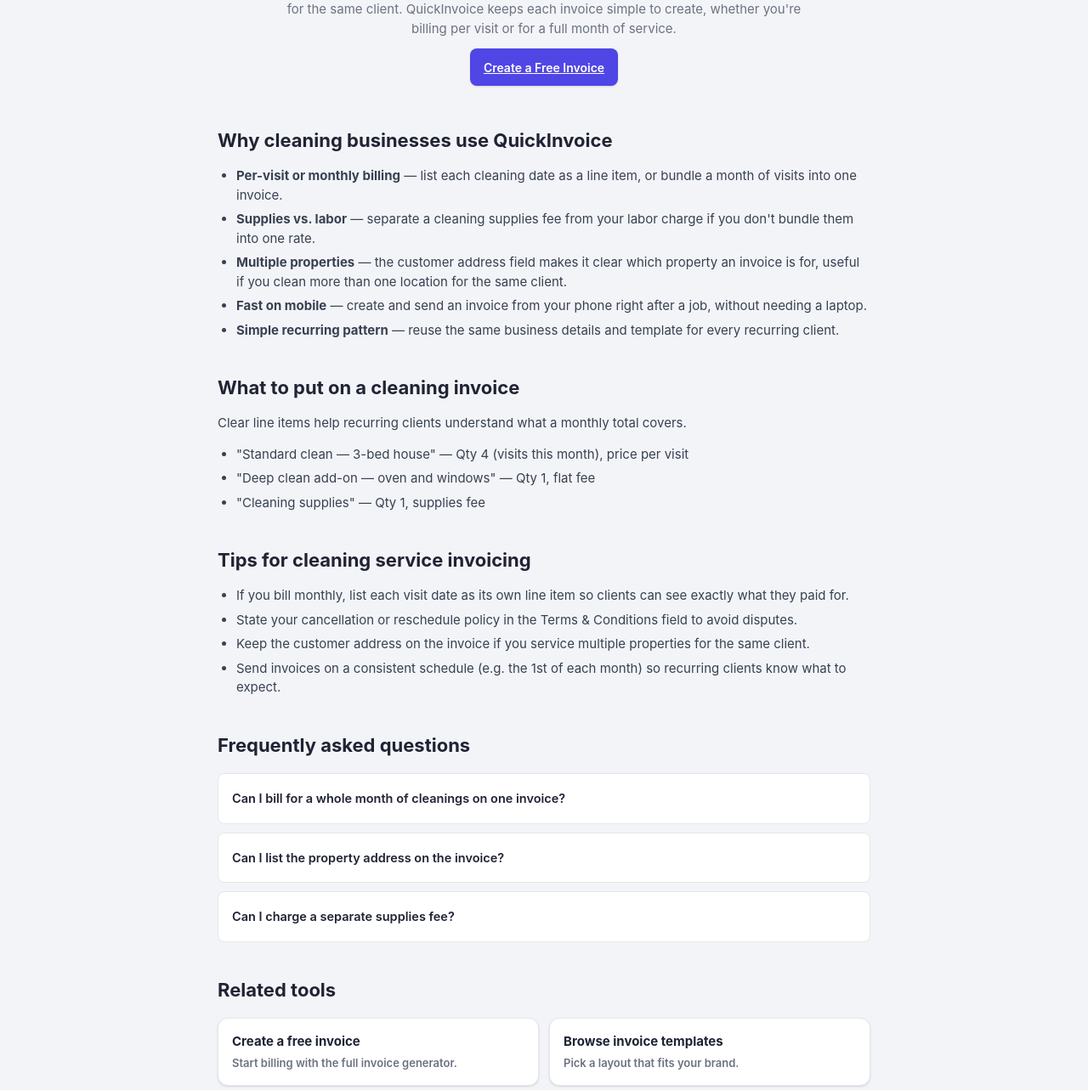
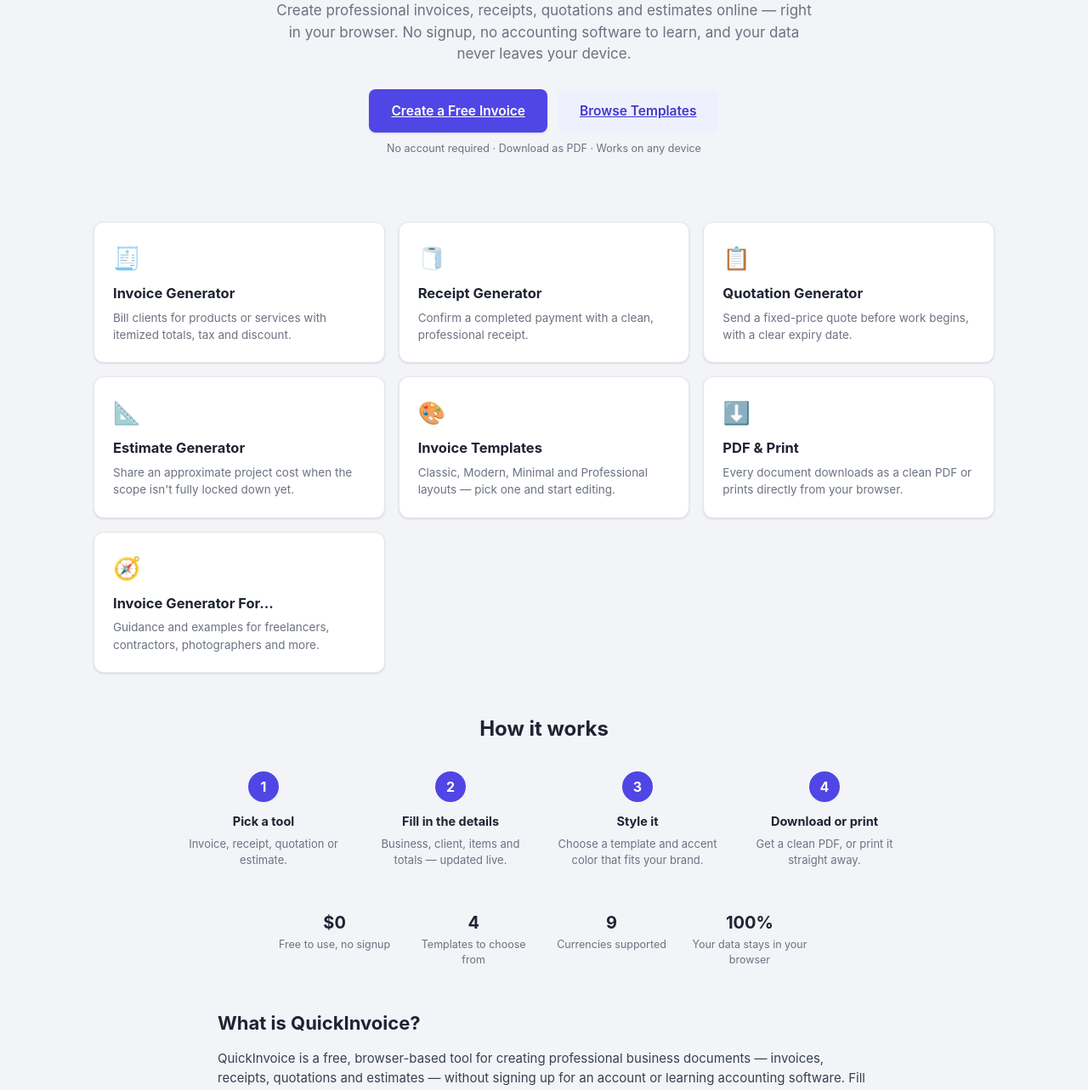
Before and after one commit to gakachi95-gif/Quick-invoice-, a plain HTML site: page invoice-generator/index.html in a window 1280 px wide. Shown: the part 206-1489 px from the top of the page at 85% size. Drawn offline with Linux system fonts and the light colour scheme.

Commit message:
Add files via upload

```diff
--- a/invoice-generator/index.html
+++ b/invoice-generator/index.html
@@ -3,28 +3,39 @@
 <head>
 <meta charset="UTF-8">
 <meta name="viewport" content="width=device-width, initial-scale=1.0, maximum-scale=5.0">
-<title>Invoice Generator for Cleaning Services – Free & Online | QuickInvoice</title>
-<meta name="description" content="A free invoice generator for cleaning businesses — bill per visit or monthly, list supplies separately from labor, and invoice multiple properties easily.">
-<link rel="canonical" href="https://quickinvoice.vivy.name.ng/invoice-generator-for/cleaners/">
+<title>QuickInvoice – Free Invoice, Receipt, Quotation &amp; Estimate Generator</title>
+<meta name="description" content="Create professional invoices online for free with QuickInvoice. No signup, no complicated software — add your logo, items and taxes, then download your invoice instantly as a PDF.">
+<link rel="canonical" href="https://quickinvoice.vivy.name.ng/">
 <meta property="og:type" content="website">
-<meta property="og:title" content="Invoice Generator for Cleaning Services">
-<meta property="og:description" content="A free invoice generator for cleaning businesses — bill per visit or monthly, list supplies separately from labor, and invoice multiple properties easily.">
-<meta property="og:url" content="https://quickinvoice.vivy.name.ng/invoice-generator-for/cleaners/">
+<meta property="og:title" content="QuickInvoice – Free Invoice, Receipt, Quotation &amp; Estimate Generator">
+<meta property="og:description" content="Create professional business documents online for free. No signup, no complicated software, download as PDF instantly.">
+<meta property="og:url" content="https://quickinvoice.vivy.name.ng/">
 <meta property="og:site_name" content="QuickInvoice">
 <meta name="twitter:card" content="summary_large_image">
-<meta name="twitter:title" content="Invoice Generator for Cleaning Services">
-<meta name="twitter:description" content="A free invoice generator for cleaning businesses — bill per visit or monthly, list supplies separately from labor, and invoice multiple properties easily.">
+<meta name="twitter:title" content="QuickInvoice – Free Invoice, Receipt, Quotation &amp; Estimate Generator">
+<meta name="twitter:description" content="Create professional business documents online for free. No signup, download as PDF instantly.">
 <link rel="stylesheet" href="/assets/style.css">
 
 <script type="application/ld+json">
 {
   "@context": "https://schema.org",
-  "@type": "BreadcrumbList",
-  "itemListElement": [
-    { "@type": "ListItem", "position": 1, "name": "Home", "item": "https://quickinvoice.vivy.name.ng/" },
-    { "@type": "ListItem", "position": 2, "name": "Invoice Generator For", "item": "https://quickinvoice.vivy.name.ng/invoice-generator-for/" },
-    { "@type": "ListItem", "position": 3, "name": "Cleaning Services", "item": "https://quickinvoice.vivy.name.ng/invoice-generator-for/cleaners/" }
-  ]
+  "@type": "WebSite",
+  "name": "QuickInvoice",
+  "url": "https://quickinvoice.vivy.name.ng/",
+  "potentialAction": {
+    "@type": "SearchAction",
+    "target": "https://quickinvoice.vivy.name.ng/?s={search_term_string}",
+    "query-input": "required name=search_term_string"
+  }
+}
+</script>
+<script type="application/ld+json">
+{
+  "@context": "https://schema.org",
+  "@type": "Organization",
+  "name": "QuickInvoice",
+  "url": "https://quickinvoice.vivy.name.ng/",
+  "description": "QuickInvoice is a free online tool for creating professional invoices, receipts, quotations and estimates."
 }
 </script>
 </head>
@@ -47,70 +58,109 @@
     </div>
   </header>
 
-  <nav class="breadcrumbs" aria-label="Breadcrumb">
-    <a href="/">Home</a> / <a href="/invoice-generator-for/">Invoice Generator For</a> / <span aria-current="page">Cleaning Services</span>
-  </nav>
+  <section class="hero">
+    <h1>Free Invoice Generator</h1>
+    <p class="hero-sub">Create professional invoices, receipts, quotations and estimates online — right in your browser. No signup, no accounting software to learn, and your data never leaves your device.</p>
+    <div class="hero-actions">
+      <a href="/invoice-generator/" class="btn btn--primary">Create a Free Invoice</a>
+      <a href="/invoice-templates/" class="btn btn--secondary">Browse Templates</a>
+    </div>
+    <p class="hero-note">No account required · Download as PDF · Works on any device</p>
+  </section>
 
-  <div class="page-heading">
-    <h1>Invoice Generator for Cleaning Services</h1>
-    <p>Cleaning businesses often juggle one-off jobs, recurring visits, and multiple properties for the same client. QuickInvoice keeps each invoice simple to create, whether you're billing per visit or for a full month of service.</p>
-  </div>
+  <section class="tool-grid" aria-label="Document tools">
+    <a class="tool-card" href="/invoice-generator/">
+      <span class="tool-card__icon">🧾</span>
+      <div class="tool-card__title">Invoice Generator</div>
+      <div class="tool-card__desc">Bill clients for products or services with itemized totals, tax and discount.</div>
+    </a>
+    <a class="tool-card" href="/receipt-generator/">
+      <span class="tool-card__icon">🧻</span>
+      <div class="tool-card__title">Receipt Generator</div>
+      <div class="tool-card__desc">Confirm a completed payment with a clean, professional receipt.</div>
+    </a>
+    <a class="tool-card" href="/quotation-generator/">
+      <span class="tool-card__icon">📋</span>
+      <div class="tool-card__title">Quotation Generator</div>
+      <div class="tool-card__desc">Send a fixed-price quote before work begins, with a clear expiry date.</div>
+    </a>
+    <a class="tool-card" href="/estimate-generator/">
+      <span class="tool-card__icon">📐</span>
+      <div class="tool-card__title">Estimate Generator</div>
+      <div class="tool-card__desc">Share an approximate project cost when the scope isn't fully locked down yet.</div>
+    </a>
+    <a class="tool-card" href="/invoice-templates/">
+      <span class="tool-card__icon">🎨</span>
+      <div class="tool-card__title">Invoice Templates</div>
+      <div class="tool-card__desc">Classic, Modern, Minimal and Professional layouts — pick one and start editing.</div>
+    </a>
+    <a class="tool-card" href="/invoice-generator/">
+      <span class="tool-card__icon">⬇️</span>
+      <div class="tool-card__title">PDF &amp; Print</div>
+      <div class="tool-card__desc">Every document downloads as a clean PDF or prints directly from your browser.</div>
+    </a>
+    <a class="tool-card" href="/invoice-generator-for/">
+      <span class="tool-card__icon">🧭</span>
+      <div class="tool-card__title">Invoice Generator For...</div>
+      <div class="tool-card__desc">Guidance and examples for freelancers, contractors, photographers and more.</div>
+    </a>
+  </section>
 
-  <section style="max-width:900px; margin:0 auto; padding:8px 20px 0; text-align:center;">
-    <a href="/invoice-generator/" class="btn btn--primary">Create a Free Invoice</a>
+  <section class="how-it-works" id="how-it-works">
+    <h2>How it works</h2>
+    <div class="steps-grid">
+      <div class="step-card">
+        <div class="step-card__num">1</div>
+        <h3>Pick a tool</h3>
+        <p>Invoice, receipt, quotation or estimate.</p>
+      </div>
+      <div class="step-card">
+        <div class="step-card__num">2</div>
+        <h3>Fill in the details</h3>
+        <p>Business, client, items and totals — updated live.</p>
+      </div>
+      <div class="step-card">
+        <div class="step-card__num">3</div>
+        <h3>Style it</h3>
+        <p>Choose a template and accent color that fits your brand.</p>
+      </div>
+      <div class="step-card">
+        <div class="step-card__num">4</div>
+        <h3>Download or print</h3>
+        <p>Get a clean PDF, or print it straight away.</p>
+      </div>
+    </div>
+  </section>
+
+  <section class="trust-strip">
+    <div class="trust-item"><strong>$0</strong>Free to use, no signup</div>
+    <div class="trust-item"><strong>4</strong>Templates to choose from</div>
+    <div class="trust-item"><strong>9</strong>Currencies supported</div>
+    <div class="trust-item"><strong>100%</strong>Your data stays in your browser</div>
   </section>
 
   <article class="seo-content">
+    <h2>What is QuickInvoice?</h2>
+    <p>QuickInvoice is a free, browser-based tool for creating professional business documents — invoices, receipts, quotations and estimates — without signing up for an account or learning accounting software. Fill in your details, watch your document update live, then download it as a PDF or print it.</p>
 
-    <h2>Why cleaning businesses use QuickInvoice</h2>
+    <h2>Who QuickInvoice is for</h2>
+    <p>Freelancers, contractors, consultants, small business owners and agencies who need to send a professional-looking document quickly. If you only bill clients occasionally, or you want something faster than a full invoicing platform, QuickInvoice gets you a finished PDF in a few minutes.</p>
+
+    <h2>Why QuickInvoice is different</h2>
     <ul>
-      <li><strong>Per-visit or monthly billing</strong> — list each cleaning date as a line item, or bundle a month of visits into one invoice.</li>
-      <li><strong>Supplies vs. labor</strong> — separate a cleaning supplies fee from your labor charge if you don't bundle them into one rate.</li>
-      <li><strong>Multiple properties</strong> — the customer address field makes it clear which property an invoice is for, useful if you clean more than one location for the same client.</li>
-      <li><strong>Fast on mobile</strong> — create and send an invoice from your phone right after a job, without needing a laptop.</li>
-      <li><strong>Simple recurring pattern</strong> — reuse the same business details and template for every recurring client.</li>
+      <li><strong>No account needed.</strong> Start creating a document immediately — nothing to sign up for.</li>
+      <li><strong>Your data stays with you.</strong> Everything, including your logo and signature, is stored only in your browser and never uploaded to a server.</li>
+      <li><strong>Four document types, one place.</strong> Invoices, receipts, quotations and estimates all share the same fast, mobile-friendly editor.</li>
+      <li><strong>Built for mobile.</strong> Create and download a document from your phone just as easily as from a desktop.</li>
     </ul>
 
-    <h2>What to put on a cleaning invoice</h2>
-    <p>Clear line items help recurring clients understand what a monthly total covers.</p>
-    <ul>
-      <li>"Standard clean — 3-bed house" — Qty 4 (visits this month), price per visit</li>
-      <li>"Deep clean add-on — oven and windows" — Qty 1, flat fee</li>
-      <li>"Cleaning supplies" — Qty 1, supplies fee</li>
-    </ul>
-
-    <h2>Tips for cleaning service invoicing</h2>
-    <ul>
-      <li>If you bill monthly, list each visit date as its own line item so clients can see exactly what they paid for.</li>
-      <li>State your cancellation or reschedule policy in the Terms & Conditions field to avoid disputes.</li>
-      <li>Keep the customer address on the invoice if you service multiple properties for the same client.</li>
-      <li>Send invoices on a consistent schedule (e.g. the 1st of each month) so recurring clients know what to expect.</li>
-    </ul>
-
-    <h2>Frequently asked questions</h2>
-    <div class="faq-list">
-      <details class="faq-item"><summary>Can I bill for a whole month of cleanings on one invoice?</summary><p>Yes — add each visit as a separate line item, or a single line item covering the full month.</p></details>
-      <details class="faq-item"><summary>Can I list the property address on the invoice?</summary><p>Yes, the customer address field is designed for exactly that.</p></details>
-      <details class="faq-item"><summary>Can I charge a separate supplies fee?</summary><p>Yes — add it as its own line item alongside your labor charge.</p></details>
-    </div>
-
-    <h2>Related tools</h2>
-    <div class="related-tools">
-      <a class="related-tool-card" href="/invoice-generator/">
-        <div class="related-tool-card__title">Create a free invoice</div>
-        <div class="related-tool-card__desc">Start billing with the full invoice generator.</div>
-      </a>
-      <a class="related-tool-card" href="/invoice-templates/">
-        <div class="related-tool-card__title">Browse invoice templates</div>
-        <div class="related-tool-card__desc">Pick a layout that fits your brand.</div>
-      </a>
-      <a class="related-tool-card" href="/receipt-generator/"><div class="related-tool-card__title">Issue a receipt</div><div class="related-tool-card__desc">Confirm payment for a completed visit.</div></a>
-    </div>
+    <h2>Get started</h2>
+    <p>Ready to create your first document? <a href="/invoice-generator/">Create a free invoice</a>, <a href="/receipt-generator/">try the receipt generator</a>, or <a href="/invoice-templates/">browse invoice templates</a> to see the available styles first.</p>
   </article>
 
   <footer class="site-footer">
     <div class="site-footer__inner">
-      <div><h3>QuickInvoice</h3><p>Create professional invoices, receipts, quotations and estimates online — free, fast, and mobile-friendly.</p></div>
+      <div><h3>QuickInvoice</h3><p>Create professional invoices, receipts, quotations and estimates online — free, fast, and mobile-friendly. Your data stays in your browser.</p></div>
       <div><h3>Tools</h3><ul><li><a href="/invoice-generator/">Invoice Generator</a></li><li><a href="/receipt-generator/">Receipt Generator</a></li><li><a href="/quotation-generator/">Quotation Generator</a></li><li><a href="/estimate-generator/">Estimate Generator</a></li></ul></div>
       <div><h3>Resources</h3><ul><li><a href="/invoice-templates/">Invoice Templates</a></li><li><a href="/invoice-generator-for/">Invoice Generator For</a></li></ul></div>
       <div><h3>Company</h3><ul><li><a href="/#how-it-works">How it works</a></li></ul></div>
```
